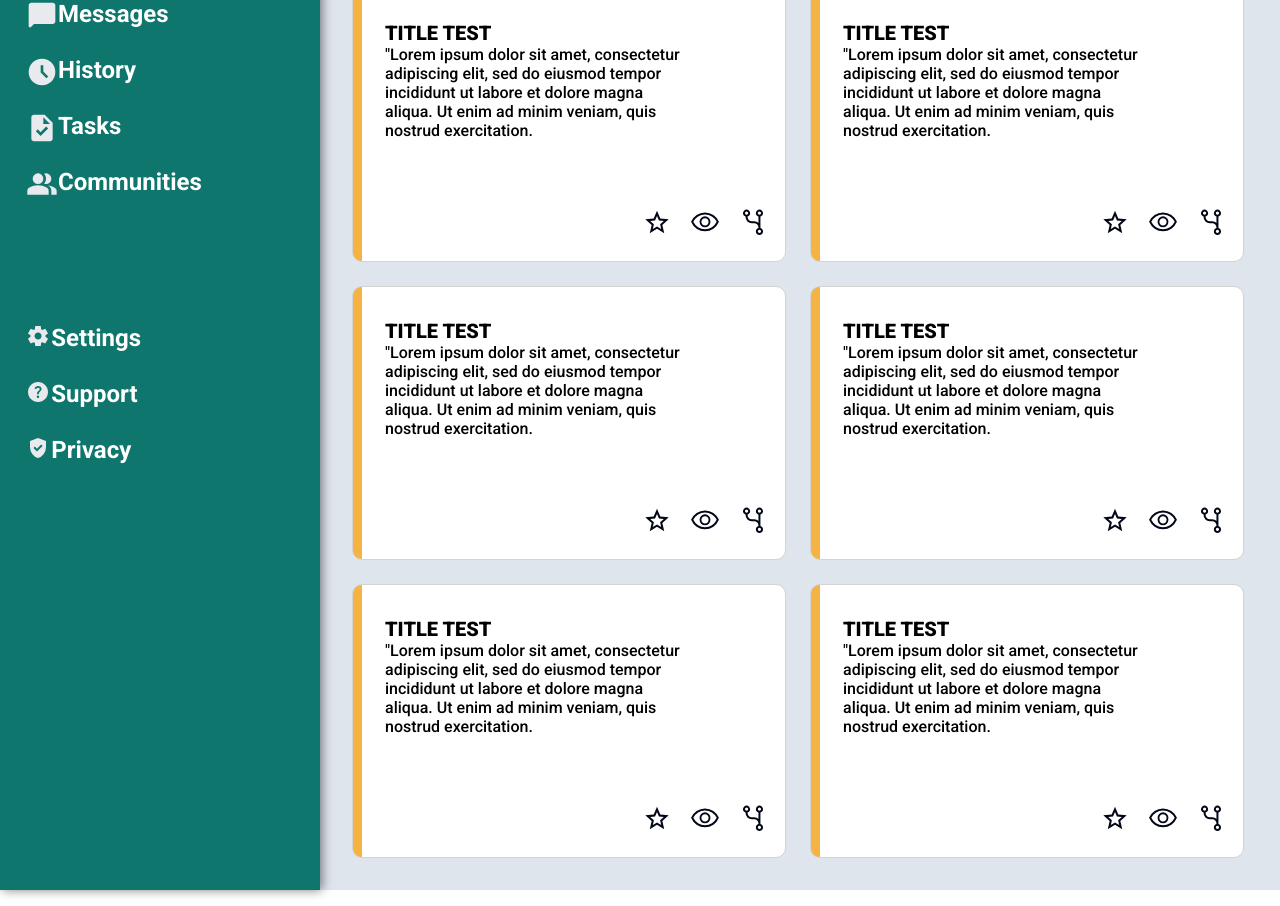
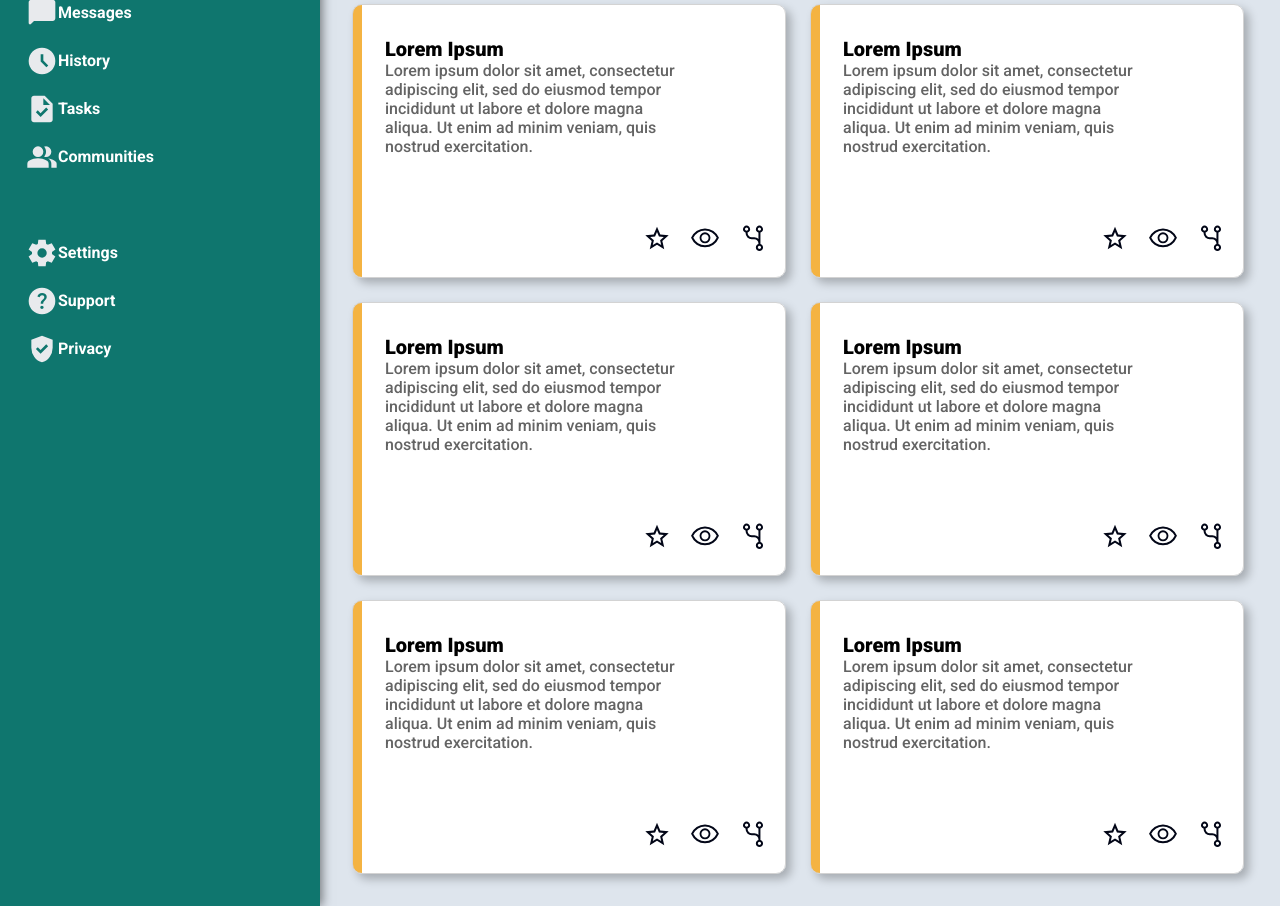
Before and after one commit to lvingonzales/Admin-Dashboard, a plain HTML site: page index.html in a window 1280 px wide. Shown: the part 244-1150 px from the top of the page. Drawn offline with Linux system fonts and the light colour scheme; a web font is replaced by a local one.

Commit message:
finish projects panel, fix sidebar scroll

```diff
--- a/index.html
+++ b/index.html
@@ -9,6 +9,7 @@
 <body>
     <div class="container">
         <div class="sidebar">
+            <div class="side-wrapper">
                 <div class="side-header">
                     <img class="dashboard-logo" src="./images/dashboard-logo.svg" alt="dashboard-logo" />
                     <h1>Dashboard</h1>
@@ -44,18 +45,19 @@
                 <div class="side-settings">
                     <ul>
                         <li>
-                        <img src="./images/settings.svg" alt="Settings">
+                            <img class= "icon-small" src="./images/settings.svg" alt="Settings">
                             <span>Settings</span>
                         </li>
                         <li>
-                        <img src="./images/support.svg" alt="Support">
+                            <img class= "icon-small" src="./images/support.svg" alt="Support">
                             <span>Support</span>
                         </li>
                         <li>
-                        <img src="./images/privacy.svg" alt="Privacy">
+                            <img class= "icon-small" src="./images/privacy.svg" alt="Privacy">
                             <span>Privacy</span>
                         </li>
                     </ul>
+                </div>
             </div>
         </div>
         <div class="header">
@@ -89,8 +91,8 @@
                 <div class="project-cards-container">
                     <div class="project-card">
                         <div class="project-info">
-                            <p>TITLE TEST</p>
-                            <p>"Lorem ipsum dolor sit amet, consectetur adipiscing elit, sed do eiusmod tempor incididunt ut labore et dolore magna aliqua. Ut enim ad minim veniam, quis nostrud exercitation.</p>
+                            <p>Lorem Ipsum</p>
+                            <p>Lorem ipsum dolor sit amet, consectetur adipiscing elit, sed do eiusmod tempor incididunt ut labore et dolore magna aliqua. Ut enim ad minim veniam, quis nostrud exercitation.</p>
                         </div>
                         <div class="project-widgets">
                             <img src="./images/star.svg" alt="star">
@@ -100,8 +102,8 @@
                     </div>
                     <div class="project-card">
                         <div class="project-info">
-                            <p>TITLE TEST</p>
-                            <p>"Lorem ipsum dolor sit amet, consectetur adipiscing elit, sed do eiusmod tempor incididunt ut labore et dolore magna aliqua. Ut enim ad minim veniam, quis nostrud exercitation.</p>
+                            <p>Lorem Ipsum</p>
+                            <p>Lorem ipsum dolor sit amet, consectetur adipiscing elit, sed do eiusmod tempor incididunt ut labore et dolore magna aliqua. Ut enim ad minim veniam, quis nostrud exercitation.</p>
                         </div>
                         <div class="project-widgets">
                             <img src="./images/star.svg" alt="star">
@@ -111,8 +113,8 @@
                     </div>
                     <div class="project-card">
                         <div class="project-info">
-                            <p>TITLE TEST</p>
-                            <p>"Lorem ipsum dolor sit amet, consectetur adipiscing elit, sed do eiusmod tempor incididunt ut labore et dolore magna aliqua. Ut enim ad minim veniam, quis nostrud exercitation.</p>
+                            <p>Lorem Ipsum</p>
+                            <p>Lorem ipsum dolor sit amet, consectetur adipiscing elit, sed do eiusmod tempor incididunt ut labore et dolore magna aliqua. Ut enim ad minim veniam, quis nostrud exercitation.</p>
                         </div>
                         <div class="project-widgets">
                             <img src="./images/star.svg" alt="star">
@@ -122,8 +124,8 @@
                     </div>
                     <div class="project-card">
                         <div class="project-info">
-                            <p>TITLE TEST</p>
-                            <p>"Lorem ipsum dolor sit amet, consectetur adipiscing elit, sed do eiusmod tempor incididunt ut labore et dolore magna aliqua. Ut enim ad minim veniam, quis nostrud exercitation.</p>
+                            <p>Lorem Ipsum</p>
+                            <p>Lorem ipsum dolor sit amet, consectetur adipiscing elit, sed do eiusmod tempor incididunt ut labore et dolore magna aliqua. Ut enim ad minim veniam, quis nostrud exercitation.</p>
                         </div>
                         <div class="project-widgets">
                             <img src="./images/star.svg" alt="star">
@@ -133,8 +135,8 @@
                     </div>
                     <div class="project-card">
                         <div class="project-info">
-                            <p>TITLE TEST</p>
-                            <p>"Lorem ipsum dolor sit amet, consectetur adipiscing elit, sed do eiusmod tempor incididunt ut labore et dolore magna aliqua. Ut enim ad minim veniam, quis nostrud exercitation.</p>
+                            <p>Lorem Ipsum</p>
+                            <p>Lorem ipsum dolor sit amet, consectetur adipiscing elit, sed do eiusmod tempor incididunt ut labore et dolore magna aliqua. Ut enim ad minim veniam, quis nostrud exercitation.</p>
                         </div>
                         <div class="project-widgets">
                             <img src="./images/star.svg" alt="star">
@@ -144,8 +146,8 @@
                     </div>
                     <div class="project-card">
                         <div class="project-info">
-                            <p>TITLE TEST</p>
-                            <p>"Lorem ipsum dolor sit amet, consectetur adipiscing elit, sed do eiusmod tempor incididunt ut labore et dolore magna aliqua. Ut enim ad minim veniam, quis nostrud exercitation.</p>
+                            <p>Lorem Ipsum</p>
+                            <p>Lorem ipsum dolor sit amet, consectetur adipiscing elit, sed do eiusmod tempor incididunt ut labore et dolore magna aliqua. Ut enim ad minim veniam, quis nostrud exercitation.</p>
                         </div>
                         <div class="project-widgets">
                             <img src="./images/star.svg" alt="star">
--- a/style.css
+++ b/style.css
@@ -23,19 +23,22 @@ body {
 
 .sidebar {
     padding: 1rem;
-    padding-top: 0.25rem;
     display: grid;
     grid-row: span 2;
-    gap: 2rem;
-    grid-template-rows: minmax(50px, 80px) 2fr 3fr;
+    grid-template-rows: min-content min-content min-content;
     background-color: #0f766e;
-    left: 0;
-    position: sticky;
+    position: relative;
     z-index: 10;
     box-shadow: 2px 0px 10px rgba(0, 0, 0, .5);
 }
 
+.side-wrapper {
+    gap: 2rem;
+}
+
 .sidebar > div {
+    position: sticky;
+    top: 1rem;
     display: grid;
     color: white;
 }
@@ -62,6 +65,7 @@ li {
     cursor: pointer;
     display: grid;
     grid-template-columns: 1fr 10fr;
+    align-items: center;
 }
 
 ul {
@@ -70,7 +74,7 @@ ul {
     padding-top: 1rem;
     display: grid;
     gap: 1rem;
-    grid-template-rows: repeat(auto-fit, minmax(20px, 40px));
+    grid-template-rows: repeat(auto-fit, min-content);
     font-weight: 700;
 }
 
@@ -157,6 +161,10 @@ input {
     margin: 0rem;
 }
 
+.heroname > p:first-child {
+    font-weight: 600;
+}
+
 .heroname > p:last-child {
     font-size: 2rem;
     font-weight: 700;
@@ -189,6 +197,7 @@ input {
 
 .project {
     display: grid;
+    gap: 1rem;
     grid-template-rows: 2rem 1fr;
     font-size: 1.5rem;
     font-weight: 500;
@@ -213,6 +222,7 @@ input {
     grid-template-rows: 4fr 1fr;
     padding: 1rem;
     gap: 1rem;
+    box-shadow: 5px 5px 10px rgba(0, 0, 0, .25);
 }
 
 .project-info {
@@ -232,6 +242,7 @@ input {
 
 .project-info > p:last-child {
     font-size: 1rem;
+    color: #646464;
 }
 
 .project-widgets {
```
Lines whose indentation alone changed are shown as unchanged.
